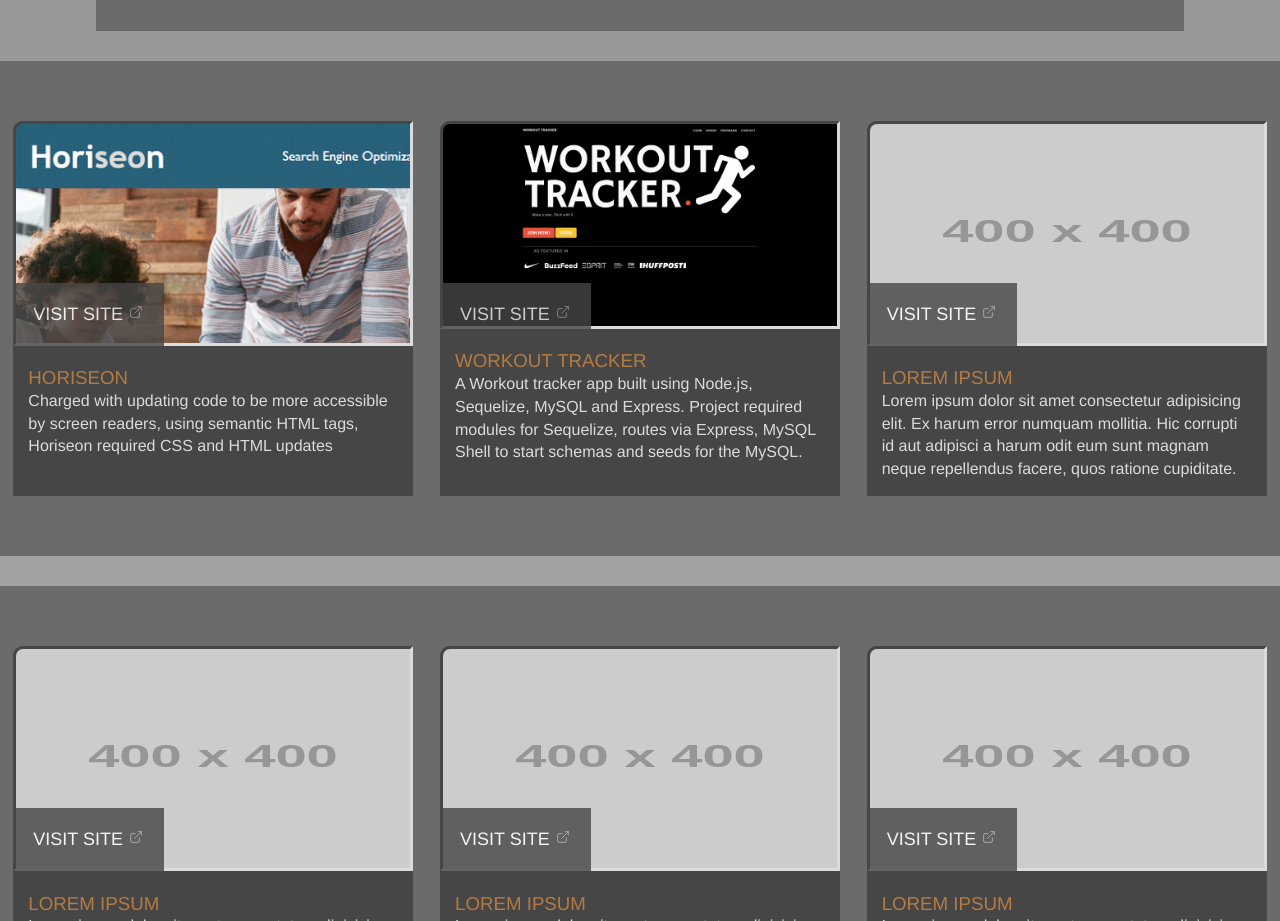
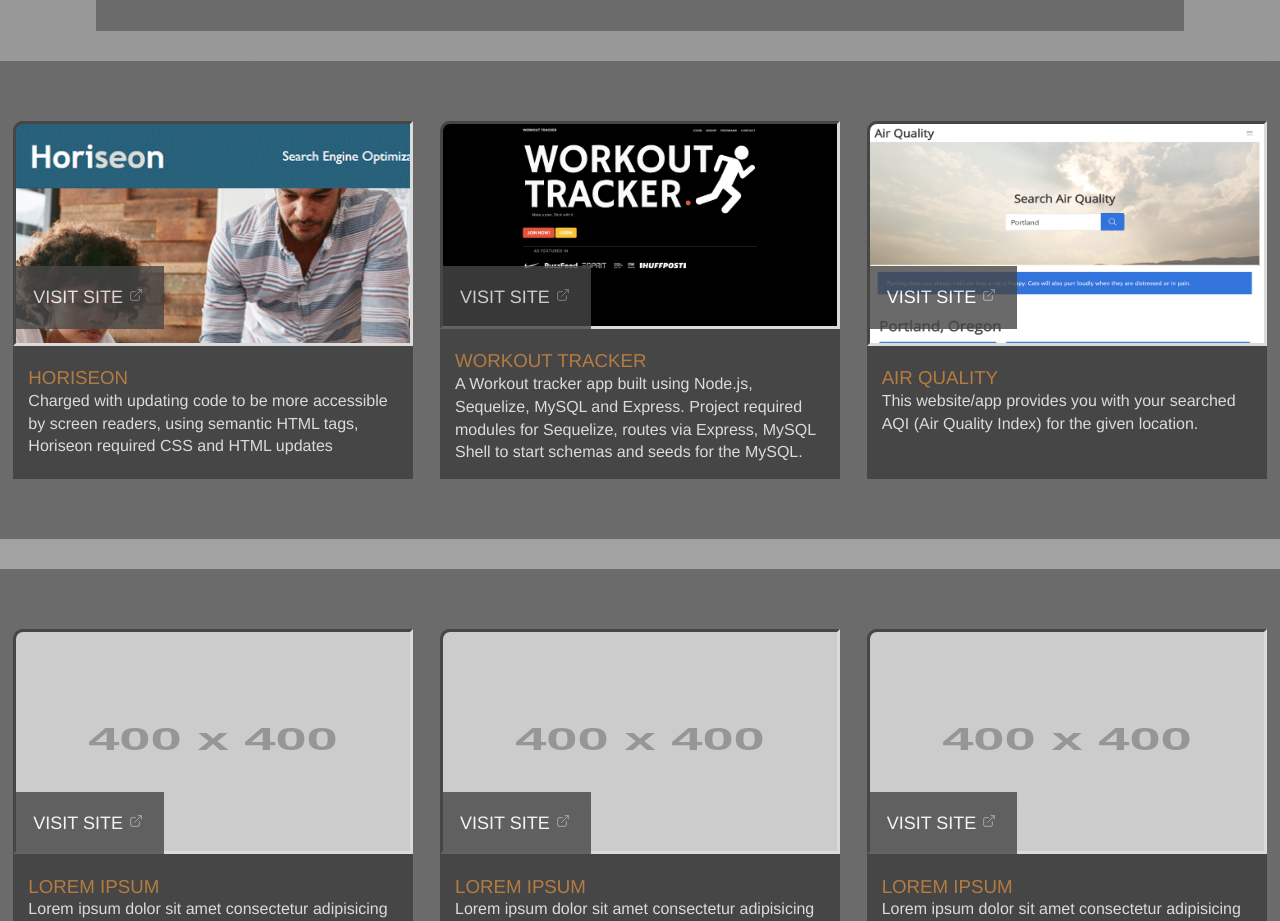
Before and after one commit to brandon-stewart-rgb/portfolio, a plain HTML site: page index.html in a window 1280 px wide. Shown: the part 973-1894 px from the top of the page. Drawn offline with Linux system fonts and the light colour scheme; placeholder pictures from the web are drawn by us.

Commit message:
portfolio update

```diff
--- a/index.html
+++ b/index.html
@@ -63,7 +63,7 @@
     </section>
 
     <section class="portfolio">
-        <a href="#"> <img src="./assets/images/workout-tracker.png" alt="placeholder"></a>
+        <a href="#"> <img src="./assets/images/workout-tracker.png" alt="workout tracker"></a>
          <!--external site link-->
          <ul>
             <li><a href="https://blooming-shelf-02541.herokuapp.com/" target="_blank">Visit Site <svg xmlns="http://www.w3.org/2000/svg" class="icon icon-tabler icon-tabler-external-link" width="16" height="16" viewBox="0 0 24 24" stroke-width="1.5" stroke="#9e9e9e" fill="none" stroke-linecap="round" stroke-linejoin="round">
@@ -81,10 +81,10 @@
     </section>
 
     <section class="portfolio">
-        <a href="#">  <img src="https://via.placeholder.com/400" alt="placeholder"></a>
+        <a href="#">  <img src="./assets/images/weather.png" alt="air quality"></a>
          <!--external site link-->
          <ul>
-            <li><a href="#" target="_blank">Visit Site <svg xmlns="http://www.w3.org/2000/svg" class="icon icon-tabler icon-tabler-external-link" width="16" height="16" viewBox="0 0 24 24" stroke-width="1.5" stroke="#9e9e9e" fill="none" stroke-linecap="round" stroke-linejoin="round">
+            <li><a href="https://zunaty.github.io/air-quality/" target="_blank">Visit Site <svg xmlns="http://www.w3.org/2000/svg" class="icon icon-tabler icon-tabler-external-link" width="16" height="16" viewBox="0 0 24 24" stroke-width="1.5" stroke="#9e9e9e" fill="none" stroke-linecap="round" stroke-linejoin="round">
                 <path stroke="none" d="M0 0h24v24H0z" fill="none"/>
                 <path d="M11 7h-5a2 2 0 0 0 -2 2v9a2 2 0 0 0 2 2h9a2 2 0 0 0 2 -2v-5" />
                 <line x1="10" y1="14" x2="20" y2="4" />
@@ -92,8 +92,8 @@
               </svg></a></li>
         </ul>
         <div class="portfolio-text">
-            <h3>Lorem Ipsum</h3>
-            <p>Lorem ipsum dolor sit amet consectetur adipisicing elit. Ex harum error numquam mollitia. Hic corrupti id aut adipisci a harum odit eum sunt magnam neque repellendus facere, quos ratione cupiditate.</p>
+            <h3>Air Quality</h3>
+            <p>This website/app provides you with your searched AQI (Air Quality Index) for the given location.</p>
         </div>
     </section>
 </section>
```
Also changed, not shown: assets/images/weather.png (added).
